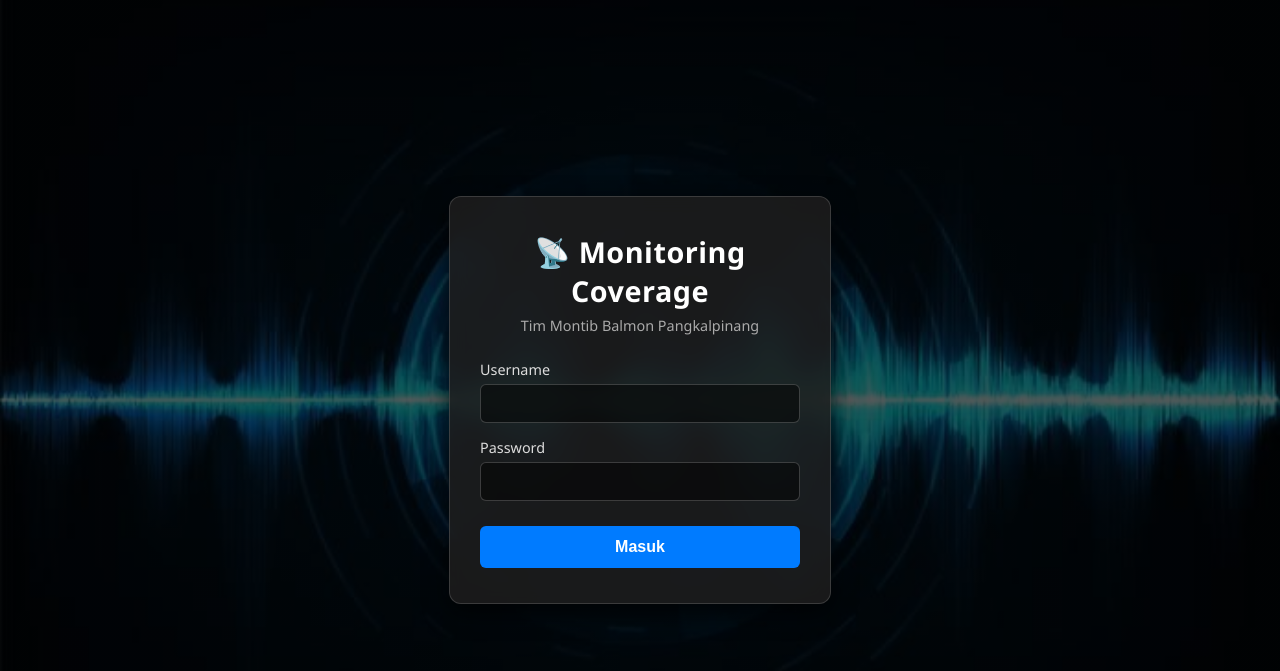
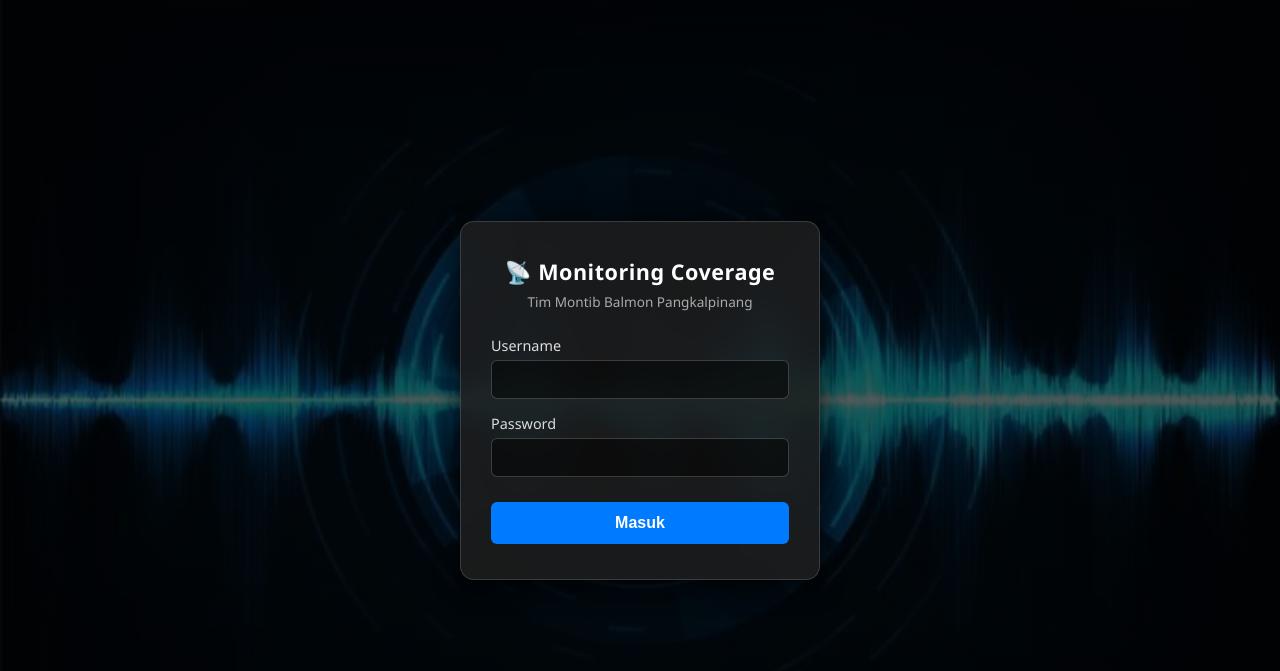
Before and after one commit to ymrna/monitoringcoverage, a FastAPI app: page /login in a window 1280 px wide. Shown: the top 671 px of the page. Run offline with FastAPI, Linux system fonts and the light colour scheme; some libraries are stand-ins or nearby versions.

Commit message:
login pg

```diff
--- a/app/templates/login.html
+++ b/app/templates/login.html
@@ -21,21 +21,24 @@
             background-color: rgba(30, 30, 30, 0.85);
             backdrop-filter: blur(10px);
             padding: 35px 30px;
-            border-radius: 12px;
+            border-radius: 14px;
             box-shadow: 0 8px 24px rgba(0,0,0,0.7);
-            width: 320px;
+            width: 360px; /* Ditambah sedikit agar muat 1 baris */
+            max-width: 90%;
             border: 1px solid rgba(255, 255, 255, 0.15);
             text-align: center;
+            box-sizing: border-box;
         }
         .header-title {
-            font-size: 1.8em;
+            font-size: 1.35em; /* Disesuaikan ukurannya */
             font-weight: bold;
             margin: 0 0 6px 0;
             color: #ffffff;
             letter-spacing: 0.5px;
+            white-space: nowrap; /* Mencegah teks turun ke baris baru */
         }
         .header-subtitle {
-            font-size: 0.9em;
+            font-size: 0.85em;
             color: #aaaaaa;
             margin: 0 0 25px 0;
             font-weight: normal;
```
